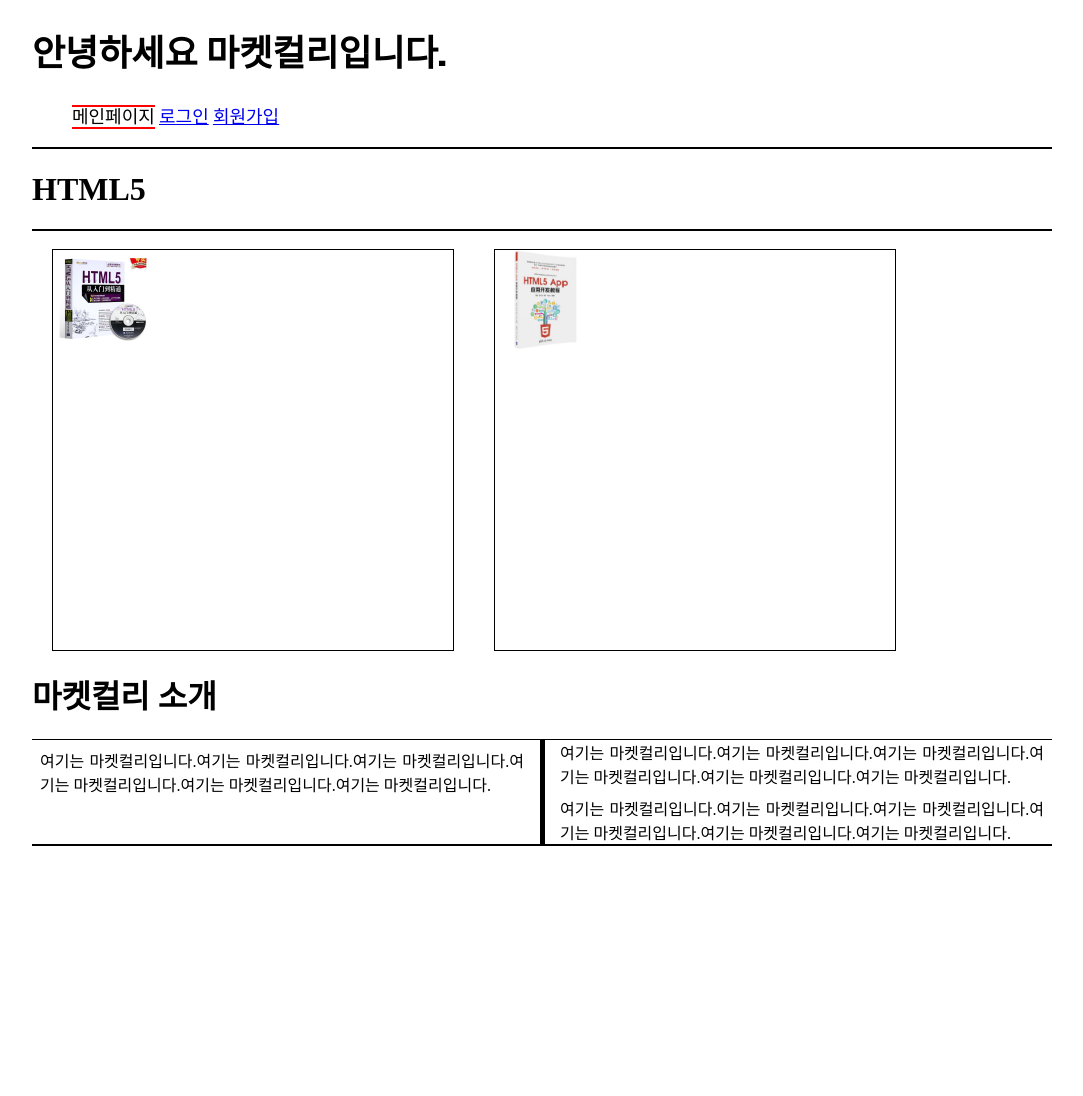
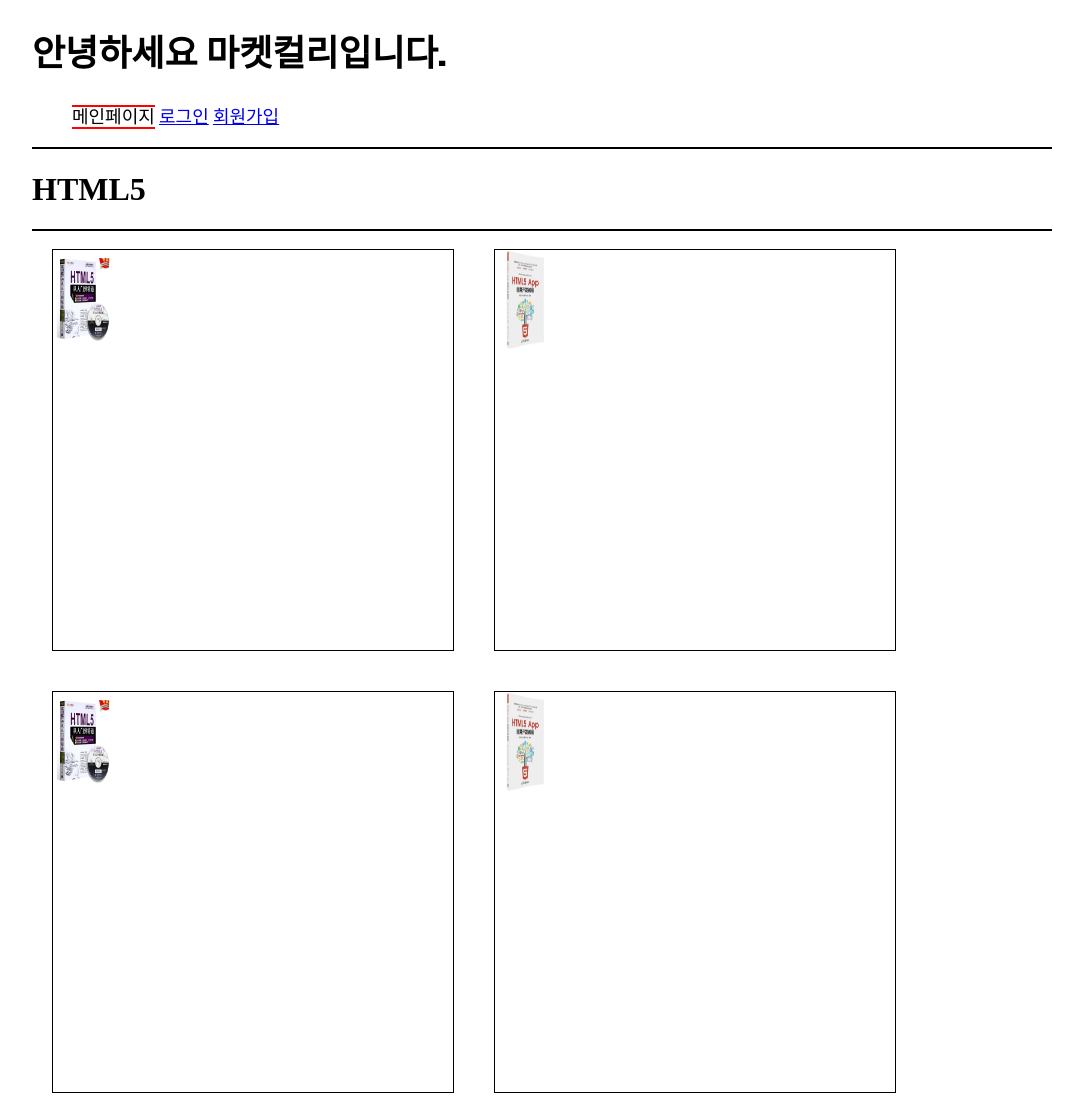
Before and after one commit to 2020147558/HomeworkRepository, a plain HTML site: page LAB3/index.html in a window 1280 px wide. Shown: the top 1096 px of the page, without its empty margins (98-1181 px from the left). Before the commit the page ends 854 px from the top, so only its background shows below. Drawn offline with Linux system fonts and the light colour scheme.

Commit message:
Update index.html

```diff
--- a/LAB3/index.html
+++ b/LAB3/index.html
@@ -26,8 +26,10 @@
                 <h1>HTML5</h1>
                 <nav>
                     <div class = 'index_img'>
-                        <p><img src = "./images/ipbook1.jpg" width = "100" height = "100"></p>
-                        <p><img src = "./images/ipbook2.jpg" width = "100" height = "100"></p>
+                        <p><img src = "./images/ipbook1.jpg" width = "60" height = "100"></p>
+                        <p><img src = "./images/ipbook2.jpg" width = "60" height = "100"></p>
+                        <p><img src = "./images/ipbook1.jpg" width = "60" height = "100"></p>
+                        <p><img src = "./images/ipbook2.jpg" width = "60" height = "100"></p>
                     </div>
                 </nav>
             </div>
```
